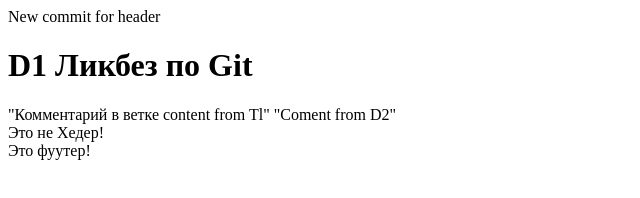
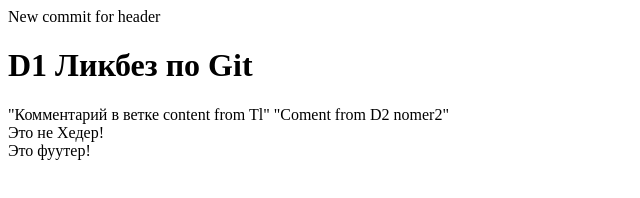
Before and after one commit to chicagoist/new_lesson_08, a plain HTML site: page index.html in a window 1280 px wide. Shown: the full height of the page, 0-640 px from the left. Drawn offline with Linux system fonts and the light colour scheme.

Commit message:
coment D2

```diff
--- a/index.html
+++ b/index.html
@@ -12,7 +12,7 @@
     <main>
         <h1>D1 Ликбез по Git</h1>
         "Комментарий в ветке content from Tl"
-        "Coment from D2"
+        "Coment from D2 nomer2"
 
     </main>
         <!-- footer -->
@@ -20,6 +20,3 @@
         Это не Хедер!<br />
         Это фуутер!
     </footer>
-
-</body>
-</html>
```
